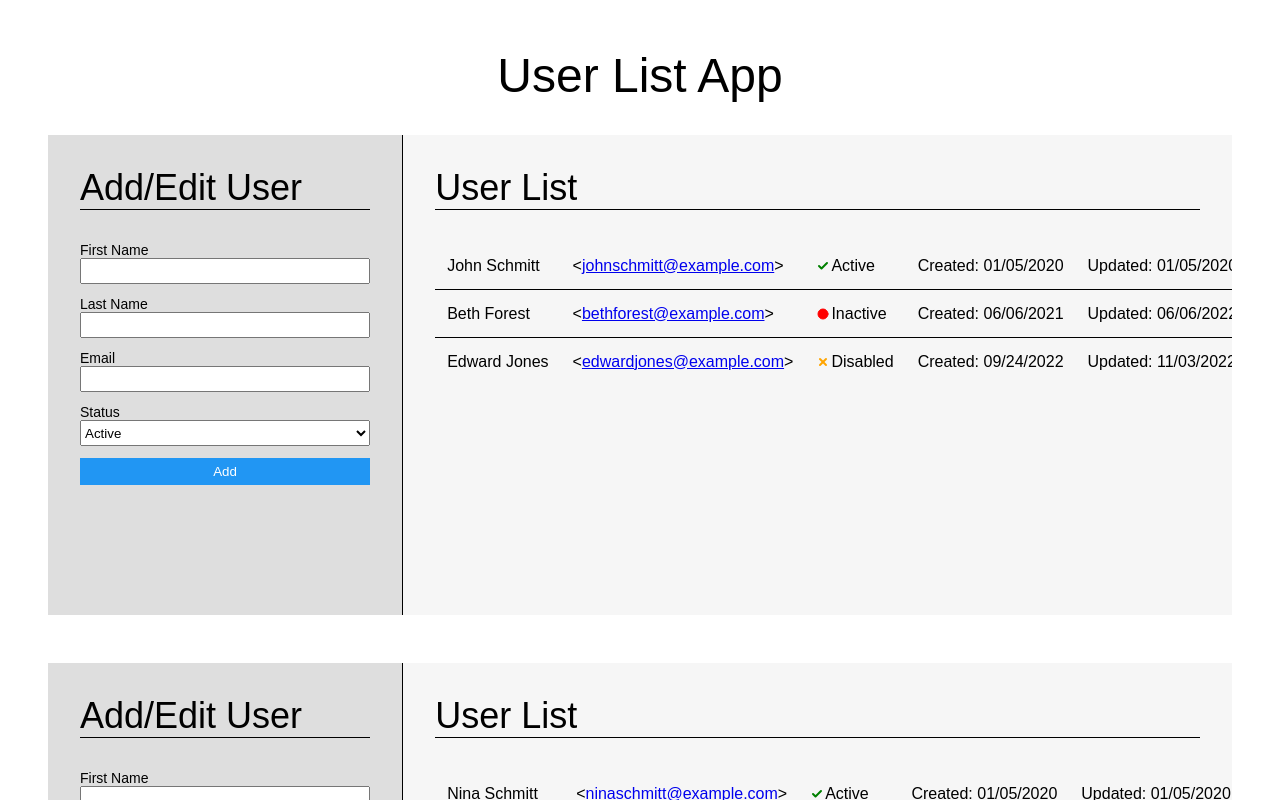
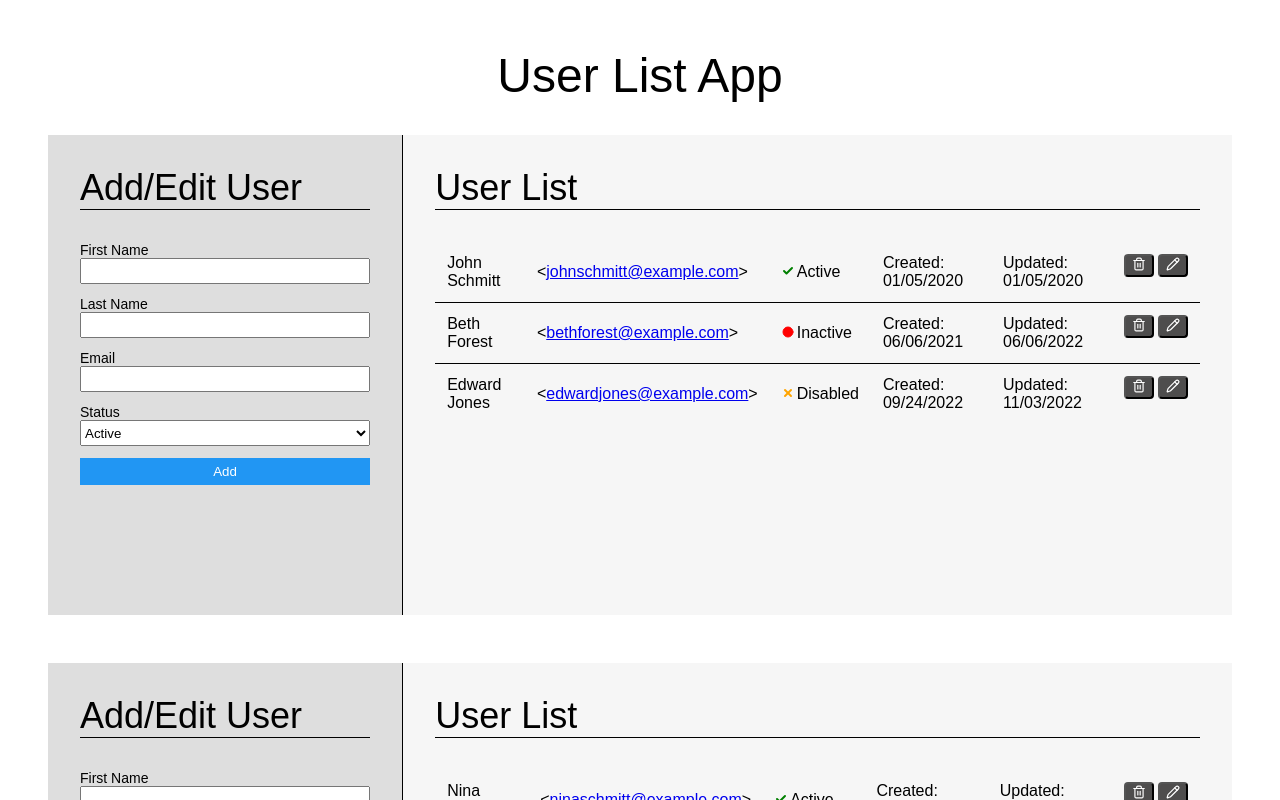
Before and after one commit to davidatthepark/user-list-app, a React (Vite) app: page / in a window 1280 px wide. Shown: the top 800 px of the page. Built offline with nearby package versions, Linux system fonts and the light colour scheme.

Commit message:
Update styling

```diff
--- a/src/App.jsx
+++ b/src/App.jsx
@@ -1,7 +1,7 @@
 import "./App.css";
 import { UserList } from "./components/UserList/UserList";
-import { usersMockDataOne } from "./data/usersMockDataOne";
-import { usersMockDataTwo } from "./data/usersMockDataTwo";
+import { usersMockDataOne } from "./mockData/usersMockDataOne";
+import { usersMockDataTwo } from "./mockData/usersMockDataTwo";
 
 function App() {
   return (
--- a/src/components/UserList/UserList.css
+++ b/src/components/UserList/UserList.css
@@ -4,12 +4,9 @@
   margin-bottom: 48px;
   min-height: 480px;
 
-  .form-container {
+  .user-list-form-container {
     border-bottom: 1px solid black;
     border-right: none;
-  }
-
-  .table-container {
   }
 }
 
@@ -17,13 +14,13 @@
   .user-list {
     flex-direction: row;
 
-    .form-container {
+    .user-list-form-container {
       border-bottom: none;
       border-right: 1px solid black;
       width: 30%;
     }
 
-    .table-container {
+    .user-list-table-container {
       width: 70%;
     }
   }
--- a/src/components/UserList/UserList.jsx
+++ b/src/components/UserList/UserList.jsx
@@ -8,10 +8,10 @@ export const UserList = ({ initialUsers = [] }) => {
 
   return (
     <div className="user-list">
-      <div className="form-container">
+      <div className="user-list-form-container">
         <UserListForm />
       </div>
-      <div className="table-container">
+      <div className="user-list-table-container">
         <UserListTable users={users} />
       </div>
     </div>
--- a/src/components/UserListTable/UserListTable.css
+++ b/src/components/UserListTable/UserListTable.css
@@ -1,30 +1,43 @@
 .user-list-table {
   background: #f6f6f6;
+  display: flex;
+  flex-direction: column;
   height: 100%;
   padding: 32px;
-  overflow-x: scroll;
 
   h2 {
     border-bottom: 1px solid black;
     margin-bottom: 32px;
   }
 
+  .table-container {
+    flex: 1;
+    overflow-x: scroll;
+    width: 100%;
+  }
+
   table {
-    white-space: nowrap;
-
     width: 100%;
   }
 
   th,
   td {
     padding: 12px;
+    height: 100%;
   }
 
   .status-cell {
-    align-items: center;
-    display: inline-flex;
-    gap: 2px;
+    white-space: nowrap;
     text-transform: capitalize;
+    vertical-align: center;
+
+    .status-icon {
+      vertical-align: middle;
+    }
+
+    .status {
+      margin-left: 3px;
+    }
   }
 
   .action-buttons-cell {
--- a/src/components/UserListTable/UserListTable.jsx
+++ b/src/components/UserListTable/UserListTable.jsx
@@ -8,6 +8,7 @@ export const UserListTable = ({ users }) => {
     <section className="user-list-table" aria-live="polite">
       <h2>User List</h2>
       {users.length ? (
+        <div className="table-container">
           <table>
             <thead>
               <tr className="visually-hidden">
@@ -32,16 +33,18 @@ export const UserListTable = ({ users }) => {
                       <span aria-hidden="true">&gt;</span>
                     </td>
                     <td className="status-cell">
+                      <span className="status-icon">
                         <StatusIcon status={user.status} />
-                    {user.status}
+                      </span>
+                      <span className="status">{user.status}</span>
                     </td>
                     <td>Created: {formatDateString(user.created)}</td>
                     <td>Updated: {formatDateString(user.updated)}</td>
                     <td className="action-buttons-cell">
-                    <button type="button">
+                      <button aria-label="Delete user" type="button">
                         <Trash2 size={14} color="white" />
                       </button>
-                    <button type="button">
+                      <button aria-label="Edit user" type="button">
                         <Pencil size={14} color="white" />
                       </button>
                     </td>
@@ -50,6 +53,7 @@ export const UserListTable = ({ users }) => {
               })}
             </tbody>
           </table>
+        </div>
       ) : null}
     </section>
   );
```
Also changed, not shown: src/mockData/usersMockDataOne.js (renamed from src/data/usersMockDataOne.js), src/mockData/usersMockDataTwo.js (renamed from src/data/usersMockDataTwo.js). Lines whose indentation alone changed are shown as unchanged.
